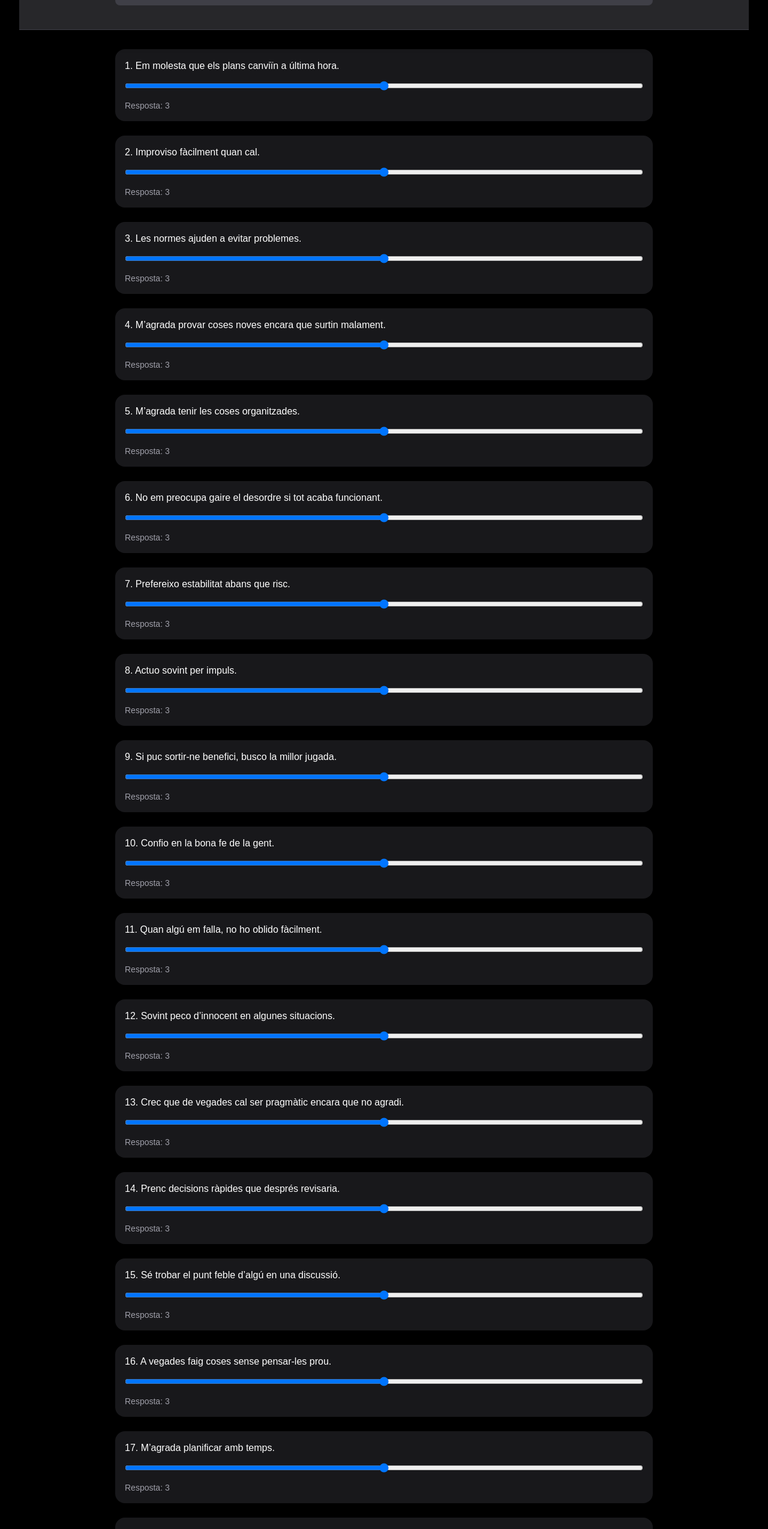
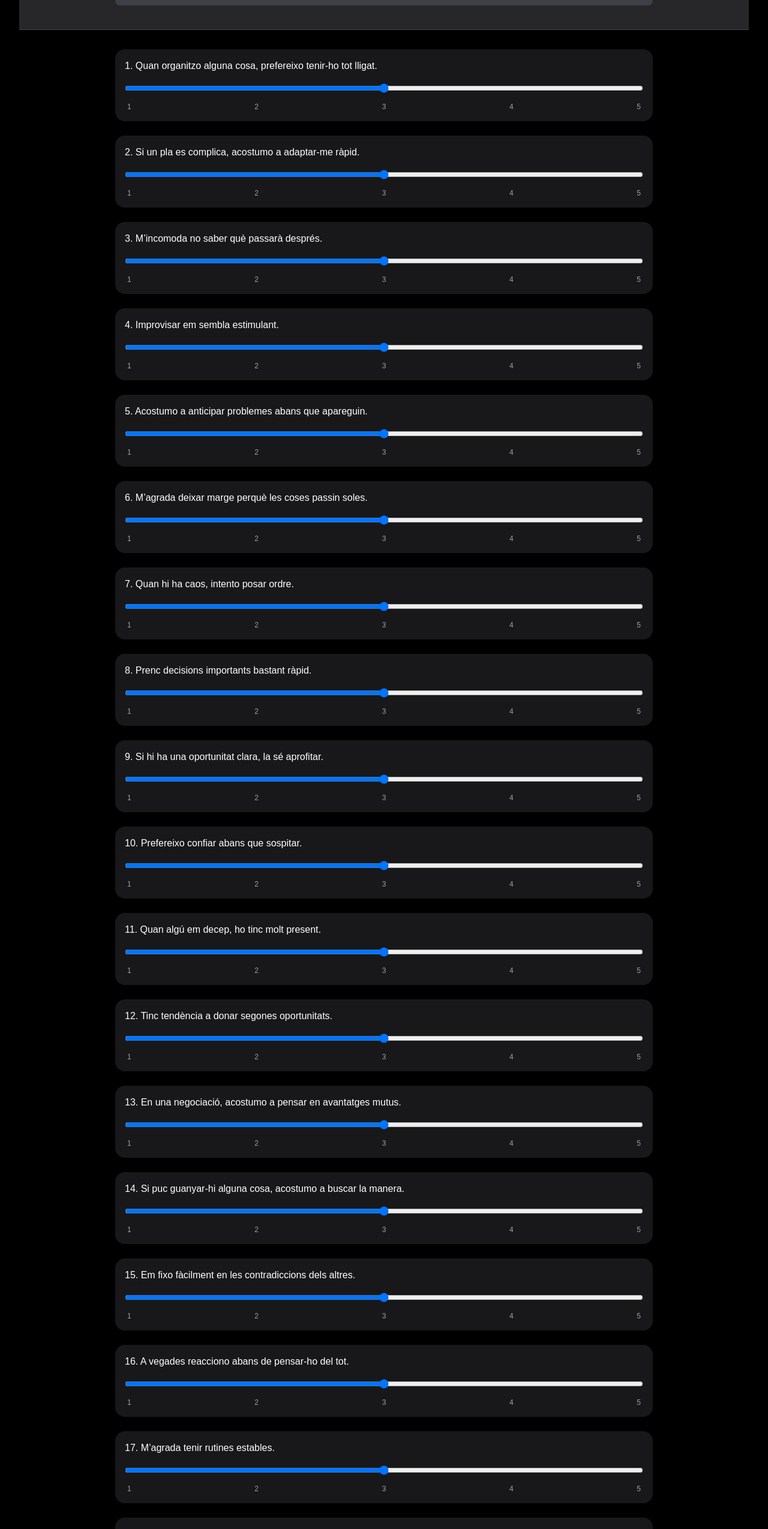
Before and after one commit to 20deabril/political-axis, a Next.js app: page / in a window 1280 px wide. Shown: the part 235-2784 px from the top of the page at 60% size. Built offline with nearby package versions, Linux system fonts and the light colour scheme.

Commit message:
preguntes-mes-subtils

```diff
--- a/app/page.tsx
+++ b/app/page.tsx
@@ -4,26 +4,26 @@ import { useState, useRef } from "react";
 
 export default function PoliticalAxisQuiz() {
   const questions = [
-    "Em molesta que els plans canviïn a última hora.",
-    "Improviso fàcilment quan cal.",
-    "Les normes ajuden a evitar problemes.",
-    "M’agrada provar coses noves encara que surtin malament.",
-    "M’agrada tenir les coses organitzades.",
-    "No em preocupa gaire el desordre si tot acaba funcionant.",
-    "Prefereixo estabilitat abans que risc.",
-    "Actuo sovint per impuls.",
-    "Si puc sortir-ne benefici, busco la millor jugada.",
-    "Confio en la bona fe de la gent.",
-    "Quan algú em falla, no ho oblido fàcilment.",
-    "Sovint peco d’innocent en algunes situacions.",
-    "Crec que de vegades cal ser pragmàtic encara que no agradi.",
-    "Prenc decisions ràpides que després revisaria.",
-    "Sé trobar el punt feble d’algú en una discussió.",
-    "A vegades faig coses sense pensar-les prou.",
-    "M’agrada planificar amb temps.",
-    "Canvio d’opinió fàcilment si apareix una opció millor.",
-    "Si puc evitar conflictes, ho intento.",
-    "A vegades faig bromes o accions que compliquen situacions."
+    "Quan organitzo alguna cosa, prefereixo tenir-ho tot lligat.",
+    "Si un pla es complica, acostumo a adaptar-me ràpid.",
+    "M’incomoda no saber què passarà després.",
+    "Improvisar em sembla estimulant.",
+    "Acostumo a anticipar problemes abans que apareguin.",
+    "M’agrada deixar marge perquè les coses passin soles.",
+    "Quan hi ha caos, intento posar ordre.",
+    "Prenc decisions importants bastant ràpid.",
+    "Si hi ha una oportunitat clara, la sé aprofitar.",
+    "Prefereixo confiar abans que sospitar.",
+    "Quan algú em decep, ho tinc molt present.",
+    "Tinc tendència a donar segones oportunitats.",
+    "En una negociació, acostumo a pensar en avantatges mutus.",
+    "Si puc guanyar-hi alguna cosa, acostumo a buscar la manera.",
+    "Em fixo fàcilment en les contradiccions dels altres.",
+    "A vegades reacciono abans de pensar-ho del tot.",
+    "M’agrada tenir rutines estables.",
+    "Canviar de direcció no em costa gaire.",
+    "Evito tensions encara que tingui raó.",
+    "Hi ha moments en què cal fer el que convé, no el que queda bé."
   ];
 
   const [answers, setAnswers] = useState<number[]>(Array(20).fill(3));
@@ -113,7 +113,6 @@ export default function PoliticalAxisQuiz() {
 
   return (
     <div className="min-h-screen bg-black text-white px-4 py-8 md:p-8">
-      {/* Header sticky */}
       <div className="sticky top-0 z-50 bg-zinc-800 border-b border-zinc-700 shadow-xl py-10 px-4">
         <div className="max-w-4xl mx-auto space-y-6">
           <h1 className="text-3xl md:text-5xl font-bold text-center">
@@ -142,7 +141,6 @@ export default function PoliticalAxisQuiz() {
         </div>
       </div>
 
-      {/* Preguntes */}
       <div className="max-w-4xl mx-auto space-y-6 mt-8">
         {questions.map((q, i) => (
           <div
@@ -152,7 +150,7 @@ export default function PoliticalAxisQuiz() {
             }}
             className="bg-zinc-900 rounded-2xl p-4 shadow"
           >
-            <p className="mb-3 text-sm md:text-base">
+            <p className="mb-4 text-sm md:text-base">
               {i + 1}. {q}
             </p>
 
@@ -167,13 +165,16 @@ export default function PoliticalAxisQuiz() {
               className="w-full"
             />
 
-            <p className="text-sm text-zinc-400 mt-2">
-              Resposta: {answers[i]}
-            </p>
+            <div className="flex justify-between text-xs text-zinc-400 mt-2 px-1">
+              <span>1</span>
+              <span>2</span>
+              <span>3</span>
+              <span>4</span>
+              <span>5</span>
+            </div>
           </div>
         ))}
 
-        {/* Botons */}
         <div className="flex gap-4 flex-col md:flex-row">
           <button
             onClick={calculate}
@@ -195,7 +196,6 @@ export default function PoliticalAxisQuiz() {
           </button>
         </div>
 
-        {/* Resultat */}
         {result && (
           <>
             <div className="bg-zinc-800 rounded-2xl p-6 space-y-4">
@@ -209,7 +209,6 @@ export default function PoliticalAxisQuiz() {
               </p>
             </div>
 
-            {/* Mapa */}
             <div className="bg-zinc-900 rounded-2xl p-12 md:p-20">
               <h2 className="text-2xl font-bold mb-20 text-center">
                 Mapa 2D
```
